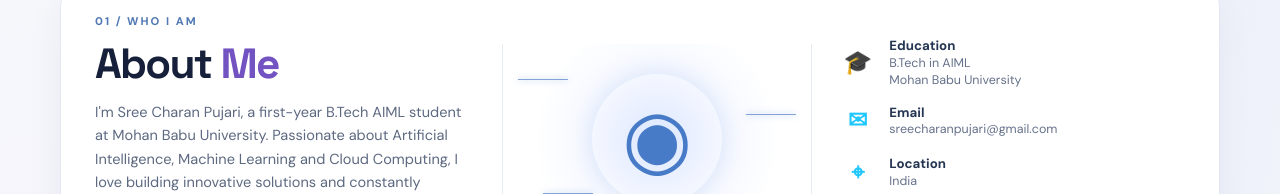
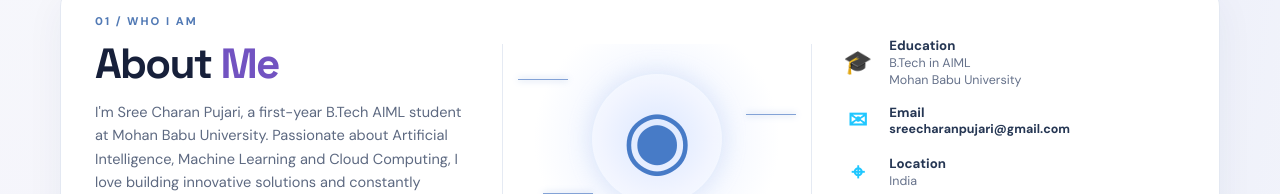
Before and after one commit to sreecharanpujari/MyPortfolio, a plain HTML site: page index.html in a window 1280 px wide. Shown: the part 602-796 px from the top of the page. Drawn offline with Linux system fonts and the light colour scheme; no server answers.

Commit message:
Improve email address text contrast

```diff
--- a/style.css
+++ b/style.css
@@ -239,3 +239,7 @@ body.light-mode .education-degree{color:#4774ad!important}
 body.light-mode .education-content>p:last-child{color:#65718a}
 @media(max-width:650px){.education-timeline{padding-left:28px}.education-timeline::before{left:11px}.education-dot{left:-28px;width:24px;height:24px}.education-content{padding:17px}.education-content h3{font-size:1.1rem}.education-topline{font-size:.61rem}}
 @media(prefers-reduced-motion:reduce){.education-content{transition:none}}
+
+/* Improve email address contrast in the About quick facts. */
+.quick-facts > div:nth-child(2) span{color:#f4f6ff;font-weight:600;overflow-wrap:anywhere}
+body.light-mode .quick-facts > div:nth-child(2) span{color:#253653;font-weight:700}
```
